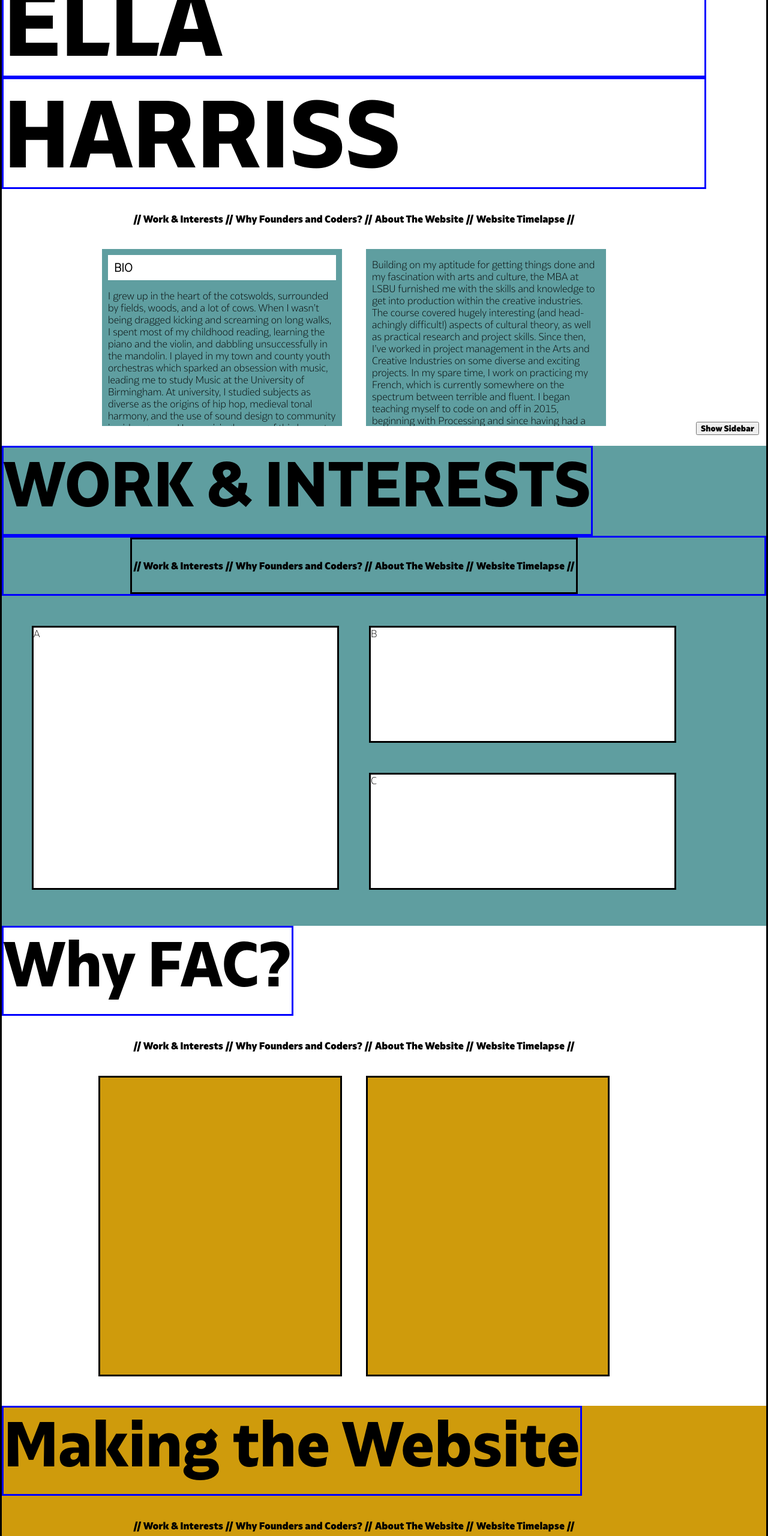
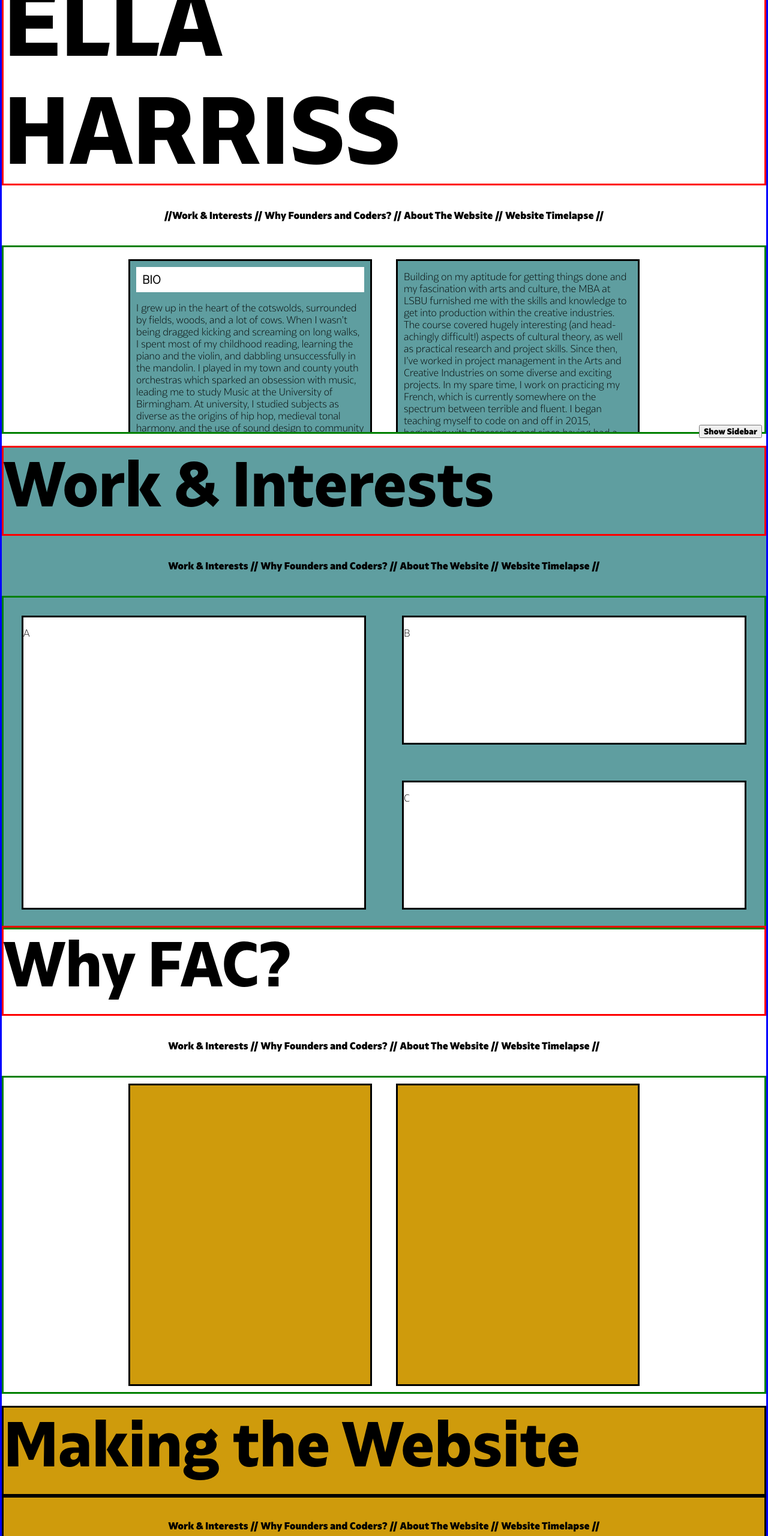
Before and after one commit to ellajh/ellajh.github.io, a plain HTML site: page index.html in a window 1280 px wide. Shown: the part 60-2620 px from the top of the page at 60% size. Drawn offline with Linux system fonts and the light colour scheme.

Commit message:
Improved responsive behaviour when window is resized. Started to remove duplicate CSS by making classes more general and using IDs for element specific formatting

```diff
--- a/index.css
+++ b/index.css
@@ -19,9 +19,16 @@
 }
 
 body {
-  border: 3px solid black;
+  border: 3px solid blue;
+  min-width: 575px;
+  /*width: 100vw;*/
   font-family: 'Glenn-Sans-Light';
   margin: 0px;
+  /*overflow-x: hidden;*/
+}
+
+body * {
+  /*border: none !important;*/
 }
 
 /* CSS FOR THE SIDEBAR ELEMENT */
@@ -111,14 +118,10 @@ body {
   background-color: rgb(100,100,100);
 }
 
-.sidebar-shift {
-  padding-right: 450px;
-}
-
 .sidebar-show-button {
   display: none;
   position: fixed;
-  margin: 10px;
+  margin: 5px;
   bottom: 0;
   right: 0;
 }
@@ -126,102 +129,41 @@ body {
 .sidebar-hide-button {
   display: none;
   position: fixed;
+  z-index: 2;
   margin-right: 450px;
   bottom: 0;
   right: 0;
 }
 
+.sidebar-shift {
+  padding-right: 450px;
+}
+
 /* CSS FOR PAGE 1 */
 /*//////////////////////////////////////////////////////////////////////////////////////////////////////////////////////////////////////////////////////////////////*/
 
-.page1-container {
+#p1 {
   /*border: 3px solid pink;*/
-  height: 100vh;
-  margin: 0px;
-  padding: 0px;
-  display: grid;
-  /*grid-template-columns: 1fr minmax(200px, auto);*/
-  grid-template-rows: minmax(300px, auto) minmax(100px, auto) minmax(200px, auto);
-  grid-template-areas:
-    "header"
-    "nav"
-    "main";
 }
 
-.page1-container > * {
-  /*border: 3px solid black;*/
-}
-
-.page1-header-area {                       /*I am a flexbox*/
-  /*border: solid red 3px;*/
-  grid-area: header;
-  display: flex;
-  flex-direction: column;
-  justify-content: flex-start;
-  padding-left: 0px;
-}
-
-.page1-header-area h1 {
+.page-header-area > .page1-header {
   /*border: solid blue 3px;*/
-  font-family: 'Glenn-Sans-Extra-Bold';
   font-size: 150px;
-  margin: 0px;
-  padding: 0px;
-}
-
-.page1-nav-area {                       /*I am a flexbox*/
-  grid-area: nav;
-  display: flex;
-  justify-content: space-around;
-  align-content: center;
-  padding-left: 0px;
-}
-
-.page1-nav-area nav {                 /*I am a flex box and a flex item*/
-  /*border: 3px solid black;*/
-  display: flex;
-  align-items: center;
-}
-
-.page1-nav-area nav ul {              /*I am a flex box and a flex item*/
-  /*border: 3px solid black;*/
-  display: flex;
-  list-style-position: inside;
-  list-style-type: none;
-  padding: 0px;
-
-  font-family: 'Glenn-Sans-Black';
-}
-
-.page1-nav-area nav ul li {
-  /*border: 3px solid black;*/
-  margin: 2px;
 }
 
 .page1-content-area {
-  /*border: solid green 3px;*/
-  grid-area: main;
   display: flex;
   flex-wrap: wrap;
   justify-content: center;
-  align-items: flex-start;
-  overflow: scroll;
-
-  -ms-overflow-style: none; /* Hides scrollbar for IE and Edge */
-  scrollbar-width: none; /* Hides scrollbar for Firefox */
-}
-
-.page1-content-area::-webkit-scrollbar {
-  display: none; /* Hides scrollbar for Chrome, Safari, and Opera */
+  align-items: stretch;
 }
 
 .page1-content {
-  /*border: solid black 3px;*/
+  border: solid black 3px;
   flex: 0 1 400px;
-  height: 90%;
+  /*height: 90%;*/
   margin: 20px;
-  margin-bottom: 20px;
-  margin-top: 0px;
+  margin-bottom: 10px;
 
   overflow: scroll;
   -ms-overflow-style: none; /* Hides scrollbar for IE and Edge */
@@ -248,72 +190,12 @@ body {
 /* CSS FOR PAGE 2 */
 /*////////////////////////////////////////////////////////////////////////////////////////////////////////////////////////////////////////////////////////////////*/
 
-.page2-container {                     /* I am a grid */
-  /*border: 3px solid black;*/
-  height: 100vh;
+#p2 {                     /* I am a grid */
   background-color: cadetblue;
-  display: grid;
-  /*grid-template-columns: 1fr minmax(200px, auto);*/
-  grid-template-rows: minmax(150px, auto) minmax(100px, auto) 1fr;
-  grid-template-areas:
-    "header"
-    "nav"
-    "main";
-}
-
-.page2-container > * {
-  /*border: 3px solid black;*/
-}
-
-.page2-header-area {                   /*I am a flexbox*/
-  grid-area: header;
-  display: flex;
-  justify-content: flex-start;
-}
-
-.page2-header-area h1 {
-  font-family: 'Glenn-Sans-Extra-Bold';
-  font-size: 100px;
-  padding: 0px;
-  margin: 0px;
-}
-
-.page2-nav-area {                      /*I am a flexbox*/
-  border: solid 3px blue;
-  grid-area: nav;
-  display: flex;
-  justify-content: space-around;
-  align-content: center;
-
-  padding-right: 450px;
-  padding-left: 0px;
-}
-
-.page2-nav-area nav {                 /*I am a flexbox */
-  border: 3px solid black;
-  display: flex;
-  align-items: center;
-}
-
-.page2-nav-area nav ul {              /*I am a flex box */
-  /*border: 3px solid black;*/
-  display: flex;
-  list-style-position: inside;
-  list-style-type: none;
-  padding: 0px;
-
-  font-family: 'Glenn-Sans-Black';
-}
-
-.page2-nav-area nav ul li {
-  /*border: 3px solid black;*/
-  margin: 2px;
 }
 
 .page2-content-area {                 /* I am a grid */
-  grid-area: main;
-  height: 80%;
-  margin: 50px;
+  height: 100%;
 
   display: grid;
   grid-template-rows: 1fr 1fr;
@@ -321,115 +203,44 @@ body {
   grid-template-areas:
     "area-a area-b"
     "area-a area-c";
-  row-gap: 50px;
-  column-gap: 50px;
-  padding-right: 450px;
-  padding-left: 0px;
+}
+
+.page2-content-area > * {
+  border: solid black 3px;
+  background-color: white;
+  margin: 30px;
 }
 
 .page2-content-a {
   grid-area: area-a;
-  background-color: white;
-  /*margin: 20px;*/
 }
 
 .page2-content-b {
   grid-area: area-b;
-  background-color: white;
-  /*margin: 20px;*/
 }
 
 .page2-content-c {
   grid-area: area-c;
-  background-color: white;
-  /*margin: 20px;*/
-}
-
-.page2-content-area > * {
-  border: 3px solid black;
 }
 
 /* CSS FOR PAGE 3 */
 /*//////////////////////////////////////////////////////////////////////////////////////////////////////////////////////////////////////////////////////////////////*/
 
-.page3-container {                        /* I am a grid */
-  /*border: 3px solid black;*/
-  height: 100vh;
-  display: grid;
-  /*grid-template-columns: 1fr minmax(200px, auto);*/
-  grid-template-rows: minmax(150px, auto) minmax(100px, auto) 1fr;
-  grid-template-areas:
-    "header"
-    "nav"
-    "main";
-}
-
-.page3-header-area {                       /* I am a flexbox */
-  grid-area: header;
-  display: flex;
-  justify-content: flex-start;
-  padding-left: 0px;
-}
-
-.page3-header-area h1 {
-  font-family: 'Glenn-Sans-Extra-Bold';
-  font-size: 100px;
-  padding: 0px;
-  margin: 0px;
-}
-
-.page3-nav-area {                       /*I am a flexbox*/
-  grid-area: nav;
-  display: flex;
-  justify-content: space-around;
-  align-content: center;
-}
-
-.page3-nav-area nav {                 /* I am a flexbox */
-  /*border: 3px solid black;*/
-  display: flex;
-  align-items: center;
-
-}
-
-.page3-nav-area nav ul {              /* I am a flexbox */
-  /*border: 3px solid black;*/
-  display: flex;
-  list-style-position: inside;
-  list-style-type: none;
-  padding: 0px;
-
-  font-family: 'Glenn-Sans-Black';
-}
-
-.page3-nav-area nav ul li {
-  /*border: 3px solid black;*/
-  margin: 2px;
-}
-
 .page3-content-area {                 /* I am a flexbox */
-  grid-area: main;
   display: flex;
   flex-wrap: wrap;
   justify-content: center;
-  align-items: flex-start;
+  align-items: stretch;
   overflow: scroll;
-
-  -ms-overflow-style: none; /* Hides scrollbar for IE and Edge */
-  scrollbar-width: none; /* Hides scrollbar for Firefox */
-}
-
-.page3-content-area::-webkit-scrollbar {
-  display: none; /* Hides scrollbar for Chrome, Safari, and Opera */
 }
 
 .page3-content {
     /*border: solid black 3px;*/
     flex: 0 1 400px;
-    height: 90%;
+
     margin: 20px;
-    margin-bottom: 20px;
-    margin-top: 0px;
+    margin-top: 10px;
+    margin-bottom: 10px;
 
     overflow: scroll;
     -ms-overflow-style: none; /* Hides scrollbar for IE and Edge */
@@ -442,7 +253,6 @@ body {
   display: none; /* Hides scrollbar for Chrome, Safari, and Opera */
 }
 
-
 .page3-content-area > * {
   border: 3px solid black;
 }
@@ -450,189 +260,61 @@ body {
 /* CSS FOR PAGE 4 */
 /*//////////////////////////////////////////////////////////////////////////////////////////////////////////////////////////////////////////////////////////////*/
 
-.page4-container {
-  /*border: 3px solid black;*/
-  height: 100vh;
+#p4 {
   background-color: rgb(207, 155, 12);
-  display: grid;
-  /*grid-template-columns: 1fr minmax(200px, auto);*/
-  grid-template-rows: minmax(150px, auto) minmax(100px, auto) 1fr;
-  grid-template-areas:
-    "header"
-    "nav"
-    "main";
 }
 
-.page4-container > * {
-  /*border: 3px solid black;*/
-}
-
-.page4-header-area {                   /*I am a flexbox*/
-  grid-area: header;
-  display: flex;
-  justify-content: flex-start;
-}
-
-.page4-header-area h1 {
-  font-family: 'Glenn-Sans-Extra-Bold';
-  font-size: 100px;
-  padding: 0px;
-  margin: 0px;
-}
-
-.page4-nav-area {                      /* I am a flexbox*/
-  grid-area: nav;
-  display: flex;
-  justify-content: space-around;
-  align-content: center;
-}
-
-.page4-nav-area nav {                  /* I am a flexbox */
-  /*border: 3px solid black;*/
-  display: flex;
-  align-items: center;
-
-}
-
-.page4-nav-area nav ul {               /* I am a flexbox */
-  /*border: 3px solid black;*/
-  display: flex;
-  list-style-position: inside;
-  list-style-type: none;
-  padding: 0px;
-
-  font-family: 'Glenn-Sans-Black';
-}
-
-.page4-nav-area nav ul li {
-  /*border: 3px solid black;*/
-  margin: 2px;
+#p4 > * {
+  border: 3px solid black;
 }
 
 .page4-content-area {                  /* I am a grid */
-  grid-area: main;
-  height: 80%;
-  margin: 50px;
-
+  height: 100%;
   display: grid;
   grid-template-rows: 1fr 1fr;
   grid-template-columns: 1fr 1fr;
   grid-template-areas:
     "area-a area-b"
     "area-a area-c";
-  row-gap: 50px;
-  column-gap: 50px;
-  padding-right: 450px;
-  padding-left: 0px;
+}
+
+.page4-content-area > * {
+  border: black solid 3px;
+  background-color: white;
+  margin: 30px;
 }
 
 .page4-content-a {
   grid-area: area-a;
-  background-color: white;
-  /*margin: 20px;*/
 }
 
 .page4-content-b {
   grid-area: area-b;
-  background-color: white;
-  /*margin: 20px;*/
 }
 
 .page4-content-c {
   grid-area: area-c;
-  background-color: white;
-  /*margin: 20px;*/
-}
-
-.page4-content-area > * {
-  border: 3px solid black;
 }
 
 /* CSS FOR PAGE 5 */
 /*//////////////////////////////////////////////////////////////////////////////////////////////////////////////////////////////////////////////////////////////////*/
 
-.page5-container {                      /* I am a grid */
-  /*border: 3px solid black;*/
-  height: 100vh;
-  display: grid;
-  /*grid-template-columns: 1fr minmax(200px, auto);*/
-  grid-template-rows: minmax(150px, auto) minmax(100px, auto) 1fr;
-  grid-template-areas:
-    "header"
-    "nav"
-    "main";
-}
-
-.page5-header-area {                     /* I am a flexbox*/
-  grid-area: header;
-  display: flex;
-  justify-content: flex-start;
-  padding-left: 0px;
-}
-
-.page5-header-area h1 {
-  font-family: 'Glenn-Sans-Extra-Bold';
-  font-size: 100px;
-  padding: 0px;
-  margin: 0px;
-}
-
-.page5-nav-area {                       /* I am a flexbox */
-  grid-area: nav;
-  display: flex;
-  justify-content: space-around;
-  align-content: center;
-
-  padding-right: 450px;
-  padding-left: 0px;
-}
-
-.page5-nav-area nav {                  /* I am a flexbox */
-  /*border: 3px solid black;*/
-  display: flex;
-  align-items: center;
-
-}
-
-.page5-nav-area nav ul {                /* I am a flexbox */
-  /*border: 3px solid black;*/
-  display: flex;
-  list-style-position: inside;
-  list-style-type: none;
-  padding: 0px;
-
-  font-family: 'Glenn-Sans-Black';
-}
-
-.page5-nav-area nav ul li {
-  /*border: 3px solid black;*/
-  margin: 2px;
+#p5 {                      /* I am a grid */
+  background-color: cadetblue;
 }
 
 .page5-content-area {                   /* I am a flexbox */
-  border: 3px solid black;
-  grid-area: main;
   display: flex;
   flex-direction: column;
   justify-content: center;
   align-items: center;
   overflow: scroll;
-
-  -ms-overflow-style: none; /* Hides scrollbar for IE and Edge */
-  scrollbar-width: none; /* Hides scrollbar for Firefox */
-
-}
-
-.page5-content-area::-webkit-scrollbar {
-  display: none; /* Hides scrollbar for Chrome, Safari, and Opera */
-
 }
 
 .page5-content {
-    /*border: solid pink 3px;*/
-    height: 90%;
+    border: solid pink 3px;
+    /*height: calc(100% - 40px);*/
     margin: 20px;
-    margin-bottom: 20px;
     margin-top: 0px;
 
     overflow: scroll;
@@ -646,11 +328,6 @@ body {
   display: none; /* Hides scrollbar for Chrome, Safari, and Opera */
 }
 
-
-.page5-content-area > * {
-  /*border: 3px solid black;*/
-}
-
 .timelapse-pics {                       /* I am a flexbox */
   display: flex;
   justify-content: center;
@@ -658,7 +335,9 @@ body {
 
 .timelapse-pics img {
   border: 3px solid black;
-  height: calc(100% - 6px);
+  /*height: calc(100% - 6px);*/
+  height: 50vw;
+  max-height: 500px;
   display: none;
 }
 
@@ -667,10 +346,12 @@ body {
 }
 
 #page5-content2 {                       /* I am a flexbox */
-  border: solid 3px blue;
   display: flex;
   justify-content: space-around;
-  margin: 30px;
+  flex-wrap: wrap;
+  margin: 10px;
+
+  background-color: white;
 }
 
 #page5-content2 > * {
@@ -681,14 +362,92 @@ body {
 .page5-content-buttonbox {              /* I am a flexbox */
   display: flex;
   justify-content: center;
+  align-items: center;
 }
 
 /* CSS FOR OTHER GENERAL ELEMENTS */
 /*/////////////////////////////////////////////////////////////////////////////////////////////////////////////////////////////////////////////////////////////////*/
 
+.page-container {
+  height: 100vh;
+  display: grid;
+  grid-template-rows: minmax(150px, auto) minmax(100px, auto) 1fr;
+  grid-template-areas:
+    "header"
+    "nav"
+    "main";
+}
+
+.page-header-area {                       /*I am a flexbox*/
+  border: solid red 3px;
+  grid-area: header;
+
+  display: flex;
+  flex-direction: column;
+  justify-content: flex-start;
+  padding-left: 0px;
+  font-family: 'Glenn-Sans-Extra-Bold';
+  font-size: 100px;
+}
+
+.page-header-area h1 {
+  font-size: 100px;
+  margin: 0px;
+  padding: 0px;
+}
+
+.page-nav-area {                       /*I am a flexbox*/
+  /*border: 3px solid purple;*/
+  grid-area: nav;
+  display: flex;
+  justify-content: space-around;
+  align-content: center;
+  padding-left: 0px;
+}
+
+.page-nav-area nav {                 /*I am a flex box and a flex item*/
+  /*border: 3px solid black;*/
+  display: flex;
+  align-items: center;
+}
+
+.page-nav-area nav ul {              /*I am a flex box and a flex item*/
+  /*border: 3px solid black;*/
+  display: flex;
+  list-style-position: inside;
+  list-style-type: none;
+  padding: 0px;
+
+  font-family: 'Glenn-Sans-Black';
+}
+
+.page-nav-area nav ul li {
+  /*border: 3px solid black;*/
+  margin: 2px;
+}
+
+.page-content-area {
+  border: solid green 3px;
+  grid-area: main;
+  margin-bottom: 20px;
+
+  overflow: scroll;
+
+
+  -ms-overflow-style: none; /* Hides scrollbar for IE and Edge */
+  scrollbar-width: none; /* Hides scrollbar for Firefox */
+}
+
+.page-content-area::-webkit-scrollbar {
+  display: none; /* Hides scrollbar for Chrome, Safari, and Opera */
+}
+
 button {
   font-family: 'Glenn-Sans-Black';
   margin: 5px;
+  height: minmax(25px - auto);
+  width: minmax(60px, auto);
+
 }
 
 a {
@@ -701,18 +460,94 @@ a:hover {
 }
 
 h1 {
-  border: 3px solid blue;
+  /*border: 3px solid blue;*/
 }
 
 /* MEDIA QUERIES */
 
 @media screen and (max-height: 600px) {
-  .page1-container {
+  .page-container {
     height: auto;
   }
 
   .page1-content {
+    height: auto;
+  }
+
+  .page5-content {
     height: 500px;
+  }
+}
+
+@media screen and (max-width: 540px) {}
+  .sidebar-hide-button {
+    margin-right: 0;
+  }
+}
+
+@media screen and (max-width: 580px) {
+  .sidebar-show-button {
+    display: none;
+  }
+
+  .sidebar-shift {
+    padding-right: 0px;
+  }
+}
+
+@media screen and (max-width: 425px) {
+  .page-header-area > h1 {
+    font-size: 70px;
+  }
+}
+@media screen and (min-width: 426px) and (max-width: 600px) {
+  .page-header-area > h1 {
+    font-size: 17vw;
+  }
+
+}
+
+@media screen and (max-width: 815px) {
+  .page-header-area > .page1-header {
+    font-size: 18vw;
+  }
+
+  .page1-content {
+    /*width: minmax(100px, 80vw);*/
+  }
+}
+
+/*@media screen and (max-width: 875px) {
+  .page1-nav-area {
+    justify-content: flex-start;
+    margin: 5px;
+  }
+
+  .page1-nav-area nav ul {
+    flex-direction: column;
+  }
+}*/
+
+@media screen and (max-width: 784px) {
+  .page-nav-area {
+    justify-content: flex-start;
+    margin: 5px;
+  }
+
+  .page-nav-area nav ul {
+    flex-direction: column;
+  }
+}
+
+@media screen and (min-width: 785px) {
+  .first-nav::before {
+    content: "//";
+  }
+}
+
+@media screen and (max-width: 1399px) and (min-width: 581px) {
+  .sidebar-show-button {
+    display: block;
   }
 }
 
@@ -722,12 +557,9 @@ h1 {
   }
 
   .sidebar-shift {
-    padding-right: 100px;
+    padding-right: 0px;
   }
 
-  .sidebar-show-button {
-    display: block;
-  }
 }
 
 @media screen and (min-width: 1401px) {
--- a/index.html
+++ b/index.html
@@ -9,17 +9,17 @@
 
 <body>
 
-  <div class="page1-container">
+  <div class="page-container" id="p1">
 
-    <div class="page1-header-area sidebar-shift">
-      <h1>ELLA </h1>
-      <h1>HARRISS</h1>
+    <div class="page-header-area sidebar-shift">
+      <h1 class="page1-header">ELLA </h1>
+      <h1 class="page1-header">HARRISS</h1>
     </div>
 
-    <div class="page1-nav-area sidebar-shift">
+    <div class="page-nav-area sidebar-shift">
       <nav>
         <ul>
-          <li><a href="#work-interests-hyperlink">// Work & Interests //</a></li>
+          <li><a href="#work-interests-hyperlink" class="first-nav">Work & Interests //</a></li>
           <li><a href="#why-fac-hyperlink">Why Founders and Coders? //</a></li>
           <li><a href="#making-website-hyperlink">About The Website //</a></li>
           <li><a href="#website-timelapse-hyperlink">Website Timelapse //</a></li>
@@ -27,7 +27,7 @@
       </nav>
     </div>
 
-    <div class="page1-content-area sidebar-shift">
+    <div class="page-content-area page1-content-area sidebar-shift">
       <div class="page1-content">
         <h3>BIO</h3>
         <p>
@@ -43,16 +43,16 @@
 
   </div>
 
-  <a id="work-interests-hyperlink"><div class="page2-container"></a>
+  <a id="work-interests-hyperlink"><div class="page-container" id="p2"></a>
 
-    <div class="page2-header-area sidebar-shift">
-      <h1>WORK & INTERESTS</h1>
+    <div class="page-header-area sidebar-shift">
+      <h1>Work & Interests</h1>
     </div>
 
-    <div class="page2-nav-area sidebar-shift">
+    <div class="page-nav-area sidebar-shift">
       <nav>
         <ul>
-          <li><a href="#work-interests-hyperlink">// Work & Interests //</a></li>
+          <li><a href="#work-interests-hyperlink">Work & Interests //</a></li>
           <li><a href="#why-fac-hyperlink">Why Founders and Coders? //</a></li>
           <li><a href="#making-website-hyperlink">About The Website //</a></li>
           <li><a href="#website-timelapse-hyperlink">Website Timelapse //</a></li>
@@ -61,24 +61,30 @@
     </div>
 
 
-    <div class="page2-content-area sidebar-shift">
-      <div class="page2-content-a">A</div>
-      <div class="page2-content-b">B</div>
-      <div class="page2-content-c">C</div>
+    <div class="page-content-area page2-content-area sidebar-shift">
+      <div class="page2-content-a">
+        <p>A</p>
+      </div>
+      <div class="page2-content-b">
+        <p>B</p>
+      </div>
+      <div class="page2-content-c">
+        <p>C</p>
+      </div>
     </div>
 
   </div>
 
-  <a id="why-fac-hyperlink"><div class="page3-container"></a>
+  <a id="why-fac-hyperlink"><div class="page-container" id="p3"></a>
 
-    <div class="page3-header-area sidebar-shift">
+    <div class="page-header-area sidebar-shift">
       <h1>Why FAC?</h1>
     </div>
 
-    <div class="page3-nav-area sidebar-shift">
+    <div class="page-nav-area sidebar-shift">
       <nav>
         <ul>
-          <li><a href="#work-interests-hyperlink">// Work & Interests //</a></li>
+          <li><a href="#work-interests-hyperlink">Work & Interests //</a></li>
           <li><a href="#why-fac-hyperlink">Why Founders and Coders? //</a></li>
           <li><a href="#making-website-hyperlink">About The Website //</a></li>
           <li><a href="#website-timelapse-hyperlink">Website Timelapse //</a></li>
@@ -87,23 +93,23 @@
     </div>
 
 
-    <div class="page3-content-area sidebar-shift">
+    <div class="page-content-area page3-content-area sidebar-shift">
       <div class="page3-content"></div>
       <div class="page3-content"></div>
     </div>
 
   </div>
 
-  <a id="making-website-hyperlink"><div class="page4-container"></a>
+  <a id="making-website-hyperlink"><div class="page-container" id="p4"></a>
 
-    <div class="page4-header-area sidebar-shift">
+    <div class="page-header-area sidebar-shift">
       <h1>Making the Website</h1>
     </div>
 
-    <div class="page4-nav-area sidebar-shift">
+    <div class="page-nav-area sidebar-shift">
       <nav>
         <ul>
-          <li><a href="#work-interests-hyperlink">// Work & Interests //</a></li>
+          <li><a href="#work-interests-hyperlink">Work & Interests //</a></li>
           <li><a href="#why-fac-hyperlink">Why Founders and Coders? //</a></li>
           <li><a href="#making-website-hyperlink">About The Website //</a></li>
           <li><a href="#website-timelapse-hyperlink">Website Timelapse //</a></li>
@@ -112,7 +118,7 @@
     </div>
 
 
-    <div class="page4-content-area sidebar-shift">
+    <div class="page-content-area page4-content-area sidebar-shift">
       <div class="page4-content-a">A</div>
       <div class="page4-content-b">B</div>
       <div class="page4-content-c">C</div>
@@ -120,25 +126,25 @@
 
   </div>
 
-  <a id="website-timelapse-hyperlink"><div class="page5-container"></a>
+  <a id="website-timelapse-hyperlink"><div class="page-container" id="p5"></a>
 
-    <div class="page5-header-area sidebar-shift">
+    <div class="page-header-area sidebar-shift">
       <h1>WEBSITE TIMELAPSE</h1>
     </div>
 
-    <div class="page5-nav-area sidebar-shift">
+    <div class="page-nav-area sidebar-shift">
       <nav>
         <ul>
-          <li><a href="#work-interests-hyperlink">// Work History //</a></li>
-          <li> Why Founders and Coders? //</li>
-          <li>About The Website //</li>
-          <li>Website Timelapse //</li>
+          <li><a href="#work-interests-hyperlink">Work & Interests //</a></li>
+          <li><a href="#why-fac-hyperlink">Why Founders and Coders? //</a></li>
+          <li><a href="#making-website-hyperlink">About The Website //</a></li>
+          <li><a href="#website-timelapse-hyperlink">Website Timelapse //</a></li>
         </ul>
       </nav>
     </div>
 
 
-    <div class="page5-content-area sidebar-shift">
+    <div class="page-content-area page5-content-area sidebar-shift">
       <div class="page5-content timelapse-pics">
         <img id="first-timelapse-img" src="./resources/images/timelapse/Screenshot from 2020-11-25 14-43-20.png" alt="Screenshot of website during development">
         <img src="./resources/images/timelapse/Screenshot from 2020-11-25 14-45-20.png" alt="Screenshot of website during development">
```
